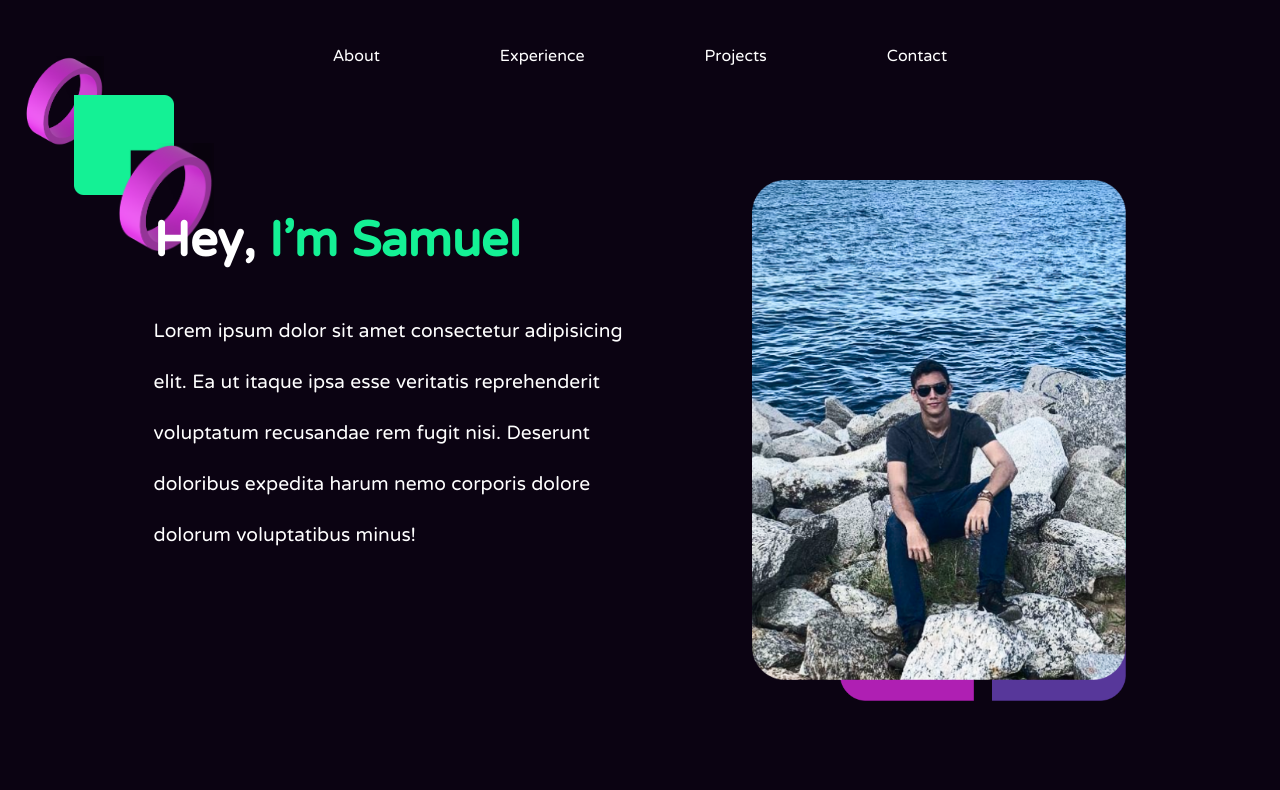
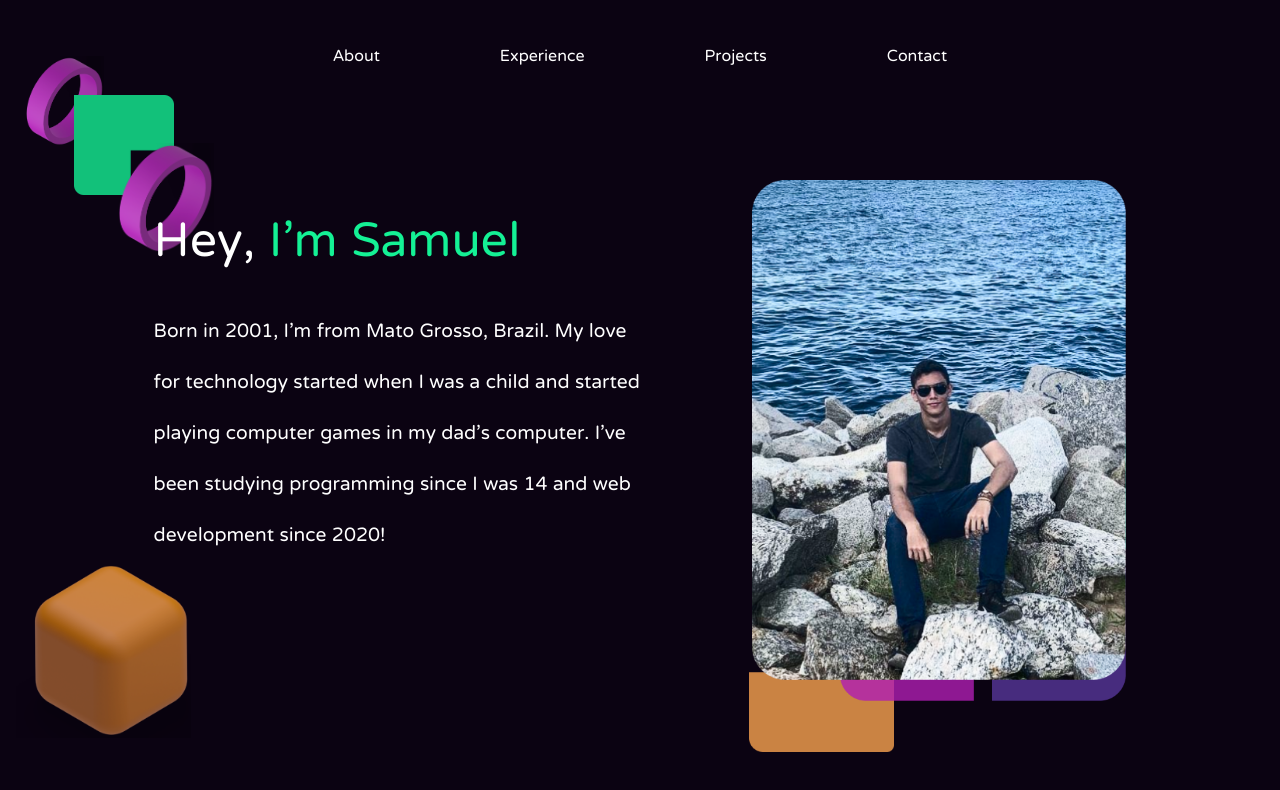
Before and after one commit to samuel-neves/portfolio, a Next.js app: page / in a window 1280 px wide. Shown: the top 790 px of the page. Built offline with nearby package versions, Linux system fonts and the light colour scheme.

Commit message:
feat: text changes and text images implementation

```diff
--- a/components/Header/styles.ts
+++ b/components/Header/styles.ts
@@ -9,8 +9,9 @@ export const Container = styled.div<HeaderComponentProps>`
   display: flex;
   align-items: center;
   justify-content: center;
-  background-color: ${props => (props.scrolled ? '#00000066' : 'transparent')};
+  background-color: ${props => (props.scrolled ? '#00000099' : 'transparent')};
   transition: all 0.2s ease-out;
+  z-index: 999;
 `;
 
 export const HeaderButton = styled.button<HeaderComponentProps>`
--- a/components/IntroductionSection/components/TripleImage/styles.ts
+++ b/components/IntroductionSection/components/TripleImage/styles.ts
@@ -22,6 +22,7 @@ export const Container = styled.div`
   position: absolute;
   margin-top: -140px;
   margin-left: -140px;
+  opacity: 0.8;
 
   #smaller-tube {
     width: 90px;
--- a/components/IntroductionSection/index.tsx
+++ b/components/IntroductionSection/index.tsx
@@ -1,5 +1,10 @@
 import React from 'react';
-import { ProfilePicture, CubeMissingTopLeftPart } from 'assets';
+import {
+  ProfilePicture,
+  CubeMissingTopLeftPart,
+  RoundedCube,
+  OrangeArrowAsset,
+} from 'assets';
 
 import { Container, TextContainer, ProfilePictureContainer } from './styles';
 import { TripleImageComponent } from './components';
@@ -10,14 +15,20 @@ const IntroductionSection: React.FC = () => {
       <TextContainer>
         <TripleImageComponent />
         <h1>
-          Hey, <b>I&apos;m Samuel</b>
+          Hey, <span>I&apos;m Samuel</span>
         </h1>
         <p>
-          Lorem ipsum dolor sit amet consectetur adipisicing elit. Ea ut itaque
-          ipsa esse veritatis reprehenderit voluptatum recusandae rem fugit
-          nisi. Deserunt doloribus expedita harum nemo corporis dolore dolorum
-          voluptatibus minus!
+          Born in 2001, I&apos;m from Mato Grosso, Brazil. My love for
+          technology started when I was a child and started playing computer
+          games in my dad&apos;s computer. I&apos;ve been studying programming
+          since I was 14 and web development since 2020!
         </p>
+        <img
+          src={RoundedCube.src}
+          alt="Rounded orange cube"
+          id="rounded-orange-cube"
+        />
+        <img src={OrangeArrowAsset.src} alt="Orange arrow" id="orange-arrow" />
       </TextContainer>
       <ProfilePictureContainer>
         <img
--- a/components/IntroductionSection/styles.ts
+++ b/components/IntroductionSection/styles.ts
@@ -1,4 +1,16 @@
-import styled from 'styled-components';
+import styled, { keyframes } from 'styled-components';
+
+const cubeAnimation = keyframes`
+ 0% { width: 180px; }
+ 50% { width: 160px; margin-left: -130px; }
+ 100% { width: 180px; }
+`;
+
+const orangeArrowAnimation = keyframes`
+ 0% { top: 50px; left: 600px; width: 140px; }
+ 50% { top: 30px; left: 580px; width: 160px; }
+ 100% { top: 50px; left: 600px; width: 140px; }
+`;
 
 export const Container = styled.section`
   display: grid;
@@ -11,15 +23,39 @@ export const TextContainer = styled.div`
     font-size: 60px;
     position: relative;
     z-index: 4;
+    font-weight: unset;
   }
 
-  b {
+  span {
     color: ${props => props.theme.accentColor};
   }
 
   p {
     font-size: 24px;
     max-width: 600px;
+  }
+
+  #rounded-orange-cube {
+    width: 180px;
+    position: absolute;
+    margin-left: -140px;
+    opacity: 0.8;
+
+    animation-name: ${cubeAnimation};
+    animation-duration: 2s;
+    animation-iteration-count: infinite;
+  }
+
+  #orange-arrow {
+    position: relative;
+    width: 140px;
+    left: 600px;
+    top: 50px;
+    opacity: 0.8;
+
+    animation-name: ${orangeArrowAnimation};
+    animation-duration: 2s;
+    animation-iteration-count: infinite;
   }
 `;
 
@@ -37,5 +73,6 @@ export const ProfilePictureContainer = styled.div`
     margin: 235px 0px 0px 20px;
     width: 286px;
     position: absolute;
+    opacity: 0.8;
   }
 `;
```
Also changed, not shown: assets/Cube_Super_Rounded0001 1.png.
